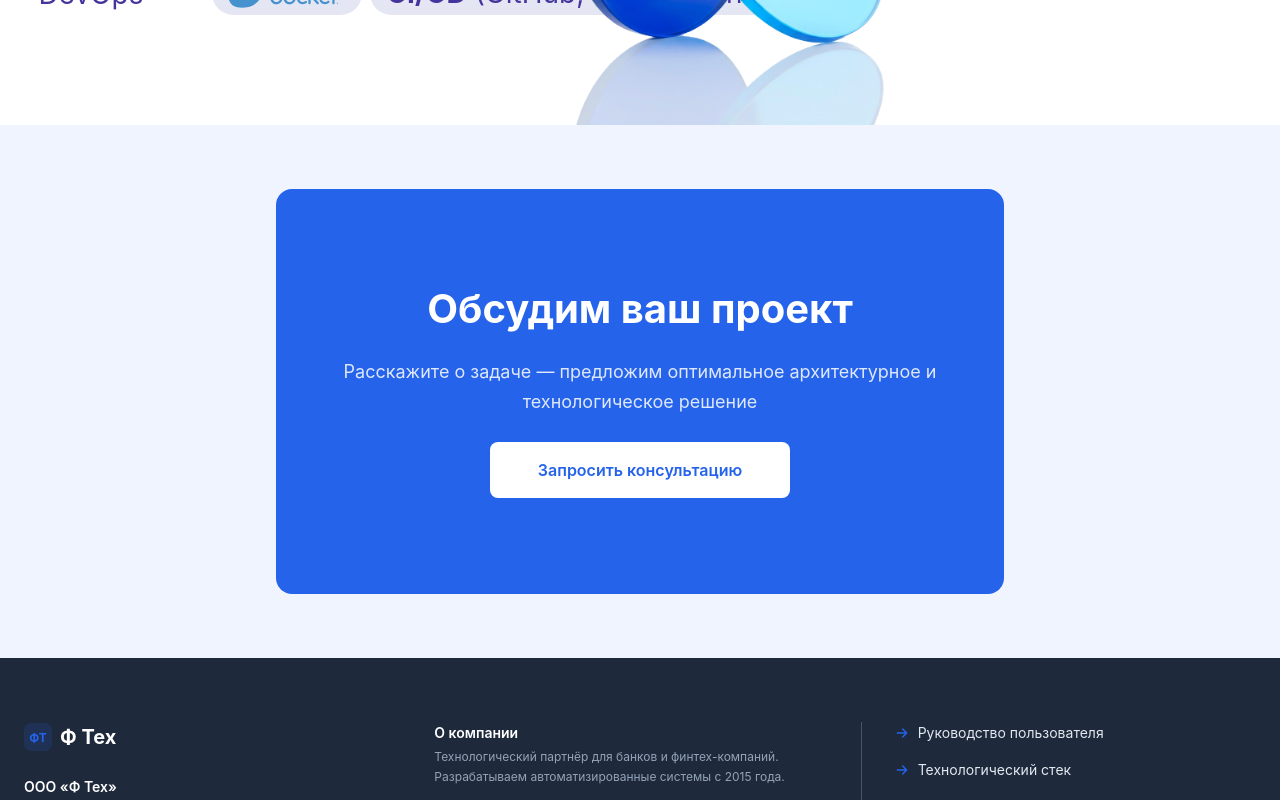
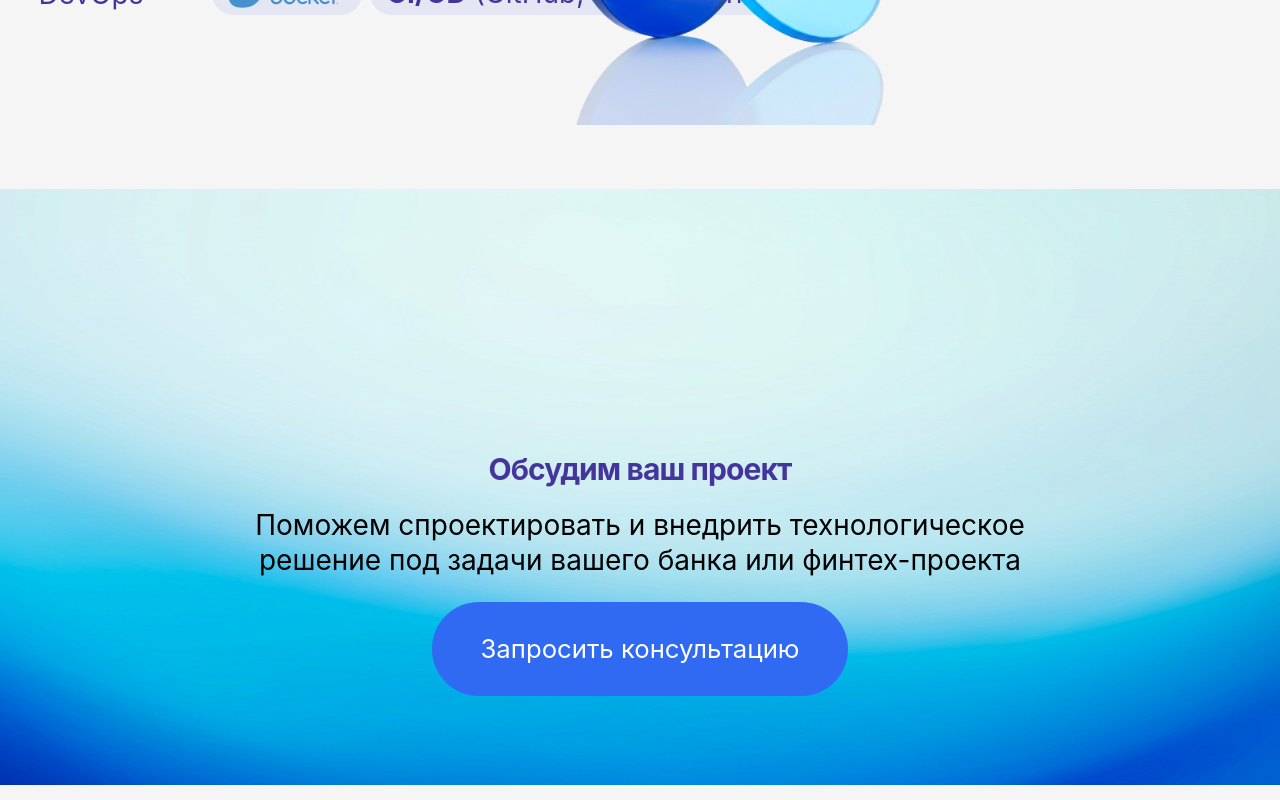
Before and after one commit to Dizel714/f-tech-landing, a Vue app: page / in a window 1280 px wide. Shown: the part 5260-6060 px from the top of the page. Built offline with nearby package versions, Linux system fonts and the light colour scheme.

Commit message:
Доработал последнюю секцию

```diff
--- a/src/components/sections/CtaSection.vue
+++ b/src/components/sections/CtaSection.vue
@@ -18,7 +18,7 @@ function handleClick() {
           <h2 class="cta__title">Обсудим ваш проект</h2>
 
           <p class="cta__subtitle">
-            Расскажите о задаче — предложим оптимальное архитектурное и технологическое решение
+            Поможем спроектировать и внедрить технологическое решение под задачи вашего банка или финтех-проекта
           </p>
 
           <button class="cta__btn" type="button" @click="handleClick">
@@ -39,7 +39,7 @@ function handleClick() {
 .cta {
   /* ↓ Задай background-color и padding по дизайну */
   width: 100%;
-  background-color: var(--bg-section-alt);
+  background-color: #F5F5F5;
   padding: var(--spacing-3xl) 0;
   display: flex;
   justify-content: center;
@@ -58,11 +58,12 @@ function handleClick() {
   align-items: center;
   justify-content: center;
 
-  padding: var(--spacing-4xl) var(--spacing-3xl);
-  border-radius: var(--radius-xl);
-
-  /* ↓ Задай background (градиент или цвет), box-shadow и border по дизайну */
-  background-color: var(--color-primary);
+  width: 1600px;
+  height: 596px;
+  border-radius: 30px;
+  background-image: url('/cta-bg.png');
+  background-size: cover;
+  background-position: center;
 }
 
 /* --- Контент карточки — центрирован по вертикали и горизонтали --- */
@@ -72,22 +73,30 @@ function handleClick() {
   align-items: center;
   gap: var(--spacing-lg);
   text-align: center;
-  max-width: 600px;
+  width: 874px;
+  height: 66px;
 }
 
 .cta__title {
-  /* ↓ Задай font-size, font-weight и color по дизайну */
-  font-size: var(--font-size-3xl);
-  font-weight: var(--font-weight-bold);
-  color: var(--color-white);
-  line-height: var(--line-height-tight);
+  font-family: 'Inter', sans-serif;
+  font-style: normal;
+  font-weight: 700;
+  font-size: 30px;
+  line-height: 30px;
+  text-align: center;
+  letter-spacing: -0.03em;
+  color: #43359C;
 }
 
 .cta__subtitle {
-  /* ↓ Задай font-size и color по дизайну */
-  font-size: var(--font-size-md);
-  color: rgba(255, 255, 255, 0.85);
-  line-height: var(--line-height-relaxed);
+font-family: 'Inter';
+font-style: normal;
+font-weight: 400;
+font-size: 28px;
+line-height: 35px;
+text-align: center;
+
+color: #000000;
 }
 
 /* --- Кнопка --- */
@@ -97,10 +106,20 @@ function handleClick() {
   border-radius: var(--radius-md);
 
   /* ↓ Задай цвет фона кнопки и hover-эффект по дизайну */
-  background-color: var(--color-white);
-  color: var(--color-primary);
+  background: #306AF2;
+  border-radius: 53.8658px;
   font-size: var(--font-size-base);
   font-weight: var(--font-weight-semibold);
+  font-family: 'Inter';
+  font-style: normal;
+  font-weight: 400;
+  font-size: 25.7143px;
+  line-height: 62px;
+
+  display: flex;
+  align-items: center;
+
+  color: #FFFFFF;
 
   transition: background-color var(--transition-fast), transform var(--transition-fast);
 }
@@ -110,14 +129,4 @@ function handleClick() {
   transform: translateY(-2px);
 }
 
-/* --- Адаптив --- */
-@media (max-width: 600px) {
-  .cta__card {
-    padding: var(--spacing-2xl) var(--spacing-lg);
-  }
-
-  .cta__title {
-    font-size: var(--font-size-2xl);
-  }
-}
 </style>
--- a/src/components/sections/TechStackSection.vue
+++ b/src/components/sections/TechStackSection.vue
@@ -91,7 +91,7 @@ const techStack = [
 .tech-stack {
   position: relative;
   width: 100%;
-  background-color: var(--bg-page);
+  background-color: #F5F5F5;
   padding: var(--spacing-4xl) 0;
   display: flex;
   justify-content: center;
```
Also changed, not shown: public/cta-bg.png (added).
